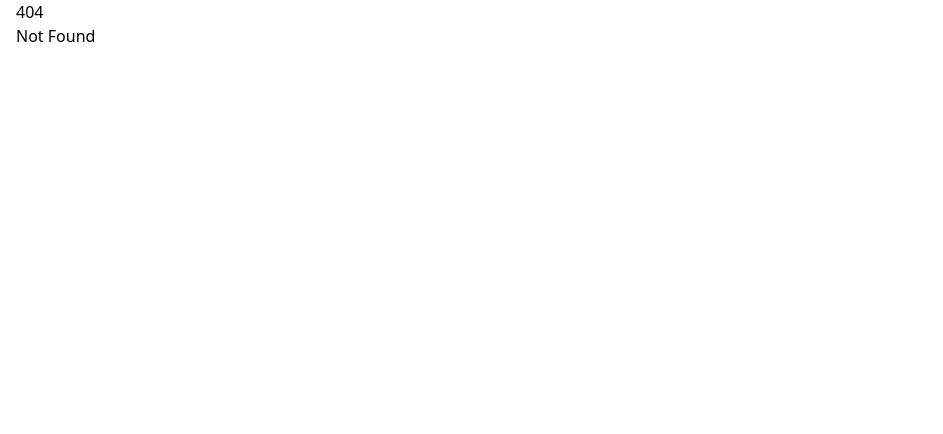
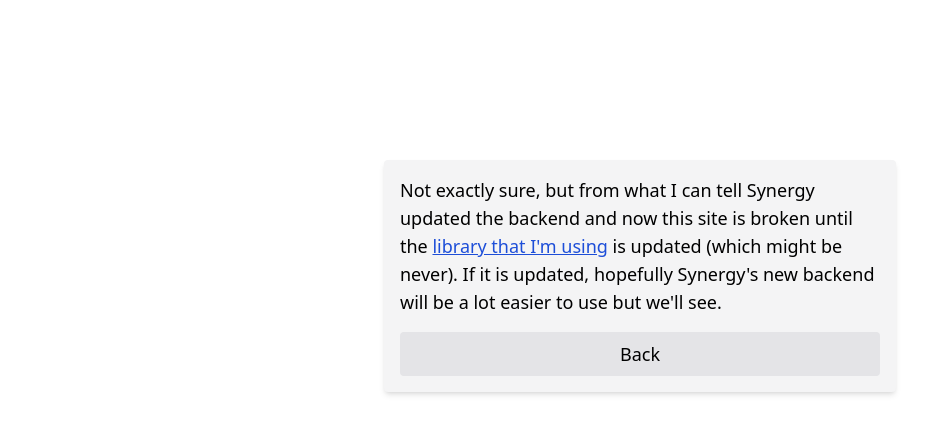
Before and after one commit to Rayn322/synergy, a SvelteKit app: page /broken in a window 1280 px wide. Before the commit this address had no page. Shown: the top 434 px of the page, without its empty margins (0-943 px from the left). Built offline with nearby package versions, Linux system fonts and the light colour scheme.

Commit message:
Api broken

```diff
--- a/src/lib/server/studentvue.ts
+++ b/src/lib/server/studentvue.ts
@@ -8,6 +8,7 @@
 			password: password
 		});
 	} catch (e) {
+		console.error(e);
 		return null;
 	}
 }
--- /dev/null
+++ b/src/routes/broken/+page.svelte
@@ -0,0 +1,23 @@
+<svelte:head>
+	<title>Broken for now</title>
+</svelte:head>
+
+<div
+	class="mx-auto mt-[20vh] flex w-[85vw] max-w-lg flex-col gap-y-4 rounded bg-zinc-100 p-4 text-lg shadow-md"
+>
+	<p>
+		Not exactly sure, but from what I can tell Synergy updated the backend and now this site is
+		broken until the
+		<a
+			href="https://www.npmjs.com/package/studentvue"
+			target="_blank"
+			rel="noreferrer"
+			class="text-blue-700 underline"
+		>
+			library that I'm using
+		</a>
+		is updated (which might be never). If it is updated, hopefully Synergy's new backend will be a lot
+		easier to use but we'll see.
+	</p>
+	<a href="/" class="rounded bg-zinc-200 p-2 text-center hover:bg-zinc-300">Back</a>
+</div>
--- a/src/routes/login/+page.svelte
+++ b/src/routes/login/+page.svelte
@@ -45,7 +45,7 @@
 			<label for="remember">Remember Me</label>
 		</div>
 		<button
-			class="bg-zinc-200 p-2 enabled:hover:bg-zinc-300 disabled:bg-zinc-300"
+			class="rounded bg-zinc-200 p-2 enabled:hover:bg-zinc-300 disabled:bg-zinc-300"
 			disabled={loading}
 			type="submit"
 		>
@@ -56,6 +56,14 @@
 			{/if}
 		</button>
 	</form>
+
+	<a href="/broken">
+		<div class="rounded bg-red-600 p-2 text-center text-zinc-50 hover:bg-red-700">
+			<p>Broken for now</p>
+			<p class="underline">Click to learn more</p>
+		</div>
+	</a>
+
 	{#if form?.message}
 		<div class="rounded bg-red-600 p-2 text-center text-zinc-50">{form.message}</div>
 	{/if}
```
